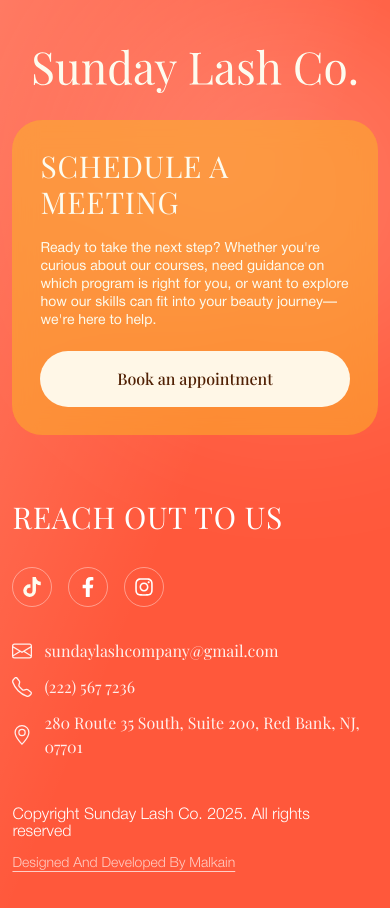
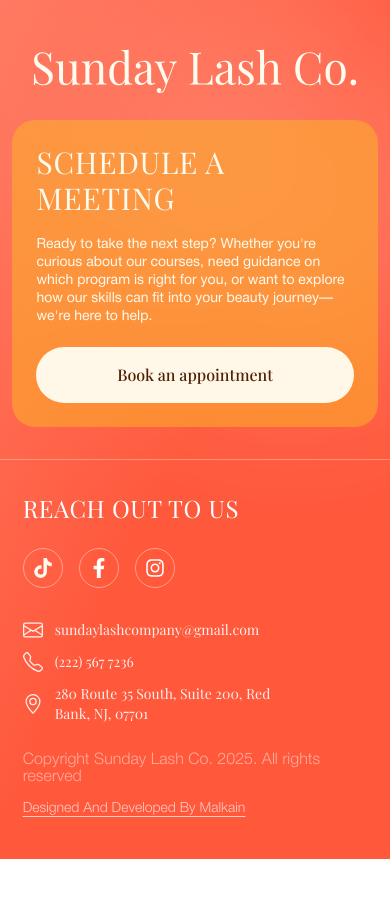
Before and after one commit to malkainweb/sundaylush, a Next.js app: page / in a window 390 px wide. Shown: the part 6120-7028 px from the top of the page. After the commit the page ends 6979 px from the top, so only its background shows below. Built offline with nearby package versions, Linux system fonts and the light colour scheme.

Commit message:
Update footer.tsx

```diff
--- a/app/components/footer.tsx
+++ b/app/components/footer.tsx
@@ -22,7 +22,7 @@
       {/* Decorative light beam effect */}
       <div className="absolute top-0 left-1/4 w-96 h-96 bg-white/20 blur-[100px] rounded-full pointer-events-none" />
 
-      <div className="relative  w-full z-10 md:w-800 max-w-full mx-auto pt-10 pb-16">
+      <div className="relative   w-full z-10 md:w-800 max-w-full mx-auto pt-10 pb-10 md:pb-16">
         {/* Logo Section */}
         <div className="text-center w-full  md:mb-0 mb-6 px-[8%] ">
           <Image
@@ -34,15 +34,15 @@
         <div className="border-b border-white/50  md:block hidden mb-10 "></div>
 
         {/* Content Grid */}
-        <div className="flex  md:flex-row  flex-col justify-between items-center px-[3.2%] md:pt-14  gap-16 w-full mx-auto">
+        <div className="flex  md:flex-row  flex-col justify-between items-center md:px-[3.2%] md:pt-14  gap-8  md:gap-16 w-full mx-auto">
           {/* Left Column - Reach Out */}
-          <div className={`${playfairDisplay.className} order-2 md:order-1 `}>
-            <h2 className="text-3xl md:text-4xl font-light mb-8 tracking-wide">
+          <div className={`${playfairDisplay.className}  order-2 md:order-1 `}>
+            <h2 className="text-2xl md:text-4xl font-light md:mb-8 mb-6 tracking-wide">
               REACH OUT TO US
             </h2>
 
             {/* Social Icons */}
-            <div className="flex gap-4 mb-8">
+            <div className="flex gap-4  mb-8">
               <a
                 href="#"
                 className="w-10 h-10 rounded-full border border-white/40 flex items-center justify-center hover:bg-white/10 text-[#FDFBEE] transition-colors"
@@ -67,13 +67,15 @@
             </div>
 
             {/* Contact Information */}
-            <div className={`space-y-3`}>
+            <div
+              className={`space-y-3  md:text-base text-sm md:w-full w-[80%]`}
+            >
               <a
                 href="mailto:sundaylashcompany@gmail.com"
                 className="flex items-center gap-3 text-white/90 hover:text-white transition-colors group"
               >
                 <BsEnvelope className="w-5 h-5 shrink-0" />
-                <span className="text-base">sundaylashcompany@gmail.com</span>
+                <span className="">sundaylashcompany@gmail.com</span>
               </a>
 
               <a
@@ -81,7 +83,7 @@
                 className="flex items-center gap-3 text-white/90 hover:text-white transition-colors group"
               >
                 <BsTelephone className="w-5 h-5 shrink-0" />
-                <span className="text-base">(222) 567 7236</span>
+                <span className="">(222) 567 7236</span>
               </a>
 
               <a
@@ -91,16 +93,16 @@
                 className="flex items-center gap-3 text-white/90 hover:text-white transition-colors group"
               >
                 <BsGeoAlt className="w-5 h-5 shrink-0" />
-                <span className="text-base">
+                <span className="">
                   280 Route 35 South, Suite 200, Red Bank, NJ, 07701
                 </span>
               </a>
             </div>
 
             {/* Copyright */}
-            <div className="flex gap-3 flex-col   mt-12 ">
+            <div className="flex gap-3 flex-col   mt-7 md:mt-12 ">
               <p
-                className={`${HelveticaNeue.className}  text-white w-[20rem] font-light max-w-full leading-[110%]`}
+                className={`${HelveticaNeue.className}  md:text-white text-white/50 w-[20rem] font-light max-w-full leading-[110%]`}
               >
                 Copyright Sunday Lash Co. 2025. All rights reserved{" "}
               </p>
@@ -114,9 +116,9 @@
           </div>
 
           {/* Right Column - Schedule Meeting */}
-          {/* <div className=""> */}
+          <div className="w-full   order-1 px-[3.2%] md:w-110 md:max-w-[60%] border-b-white/30 border-b md:border-none md:pb-0 pb-8">
             <div
-            className={`${playfairDisplay.className}  order-1 bg-[#FBB824]/50 backdrop-blur-md rounded-[30px] p-7 w-full  md:w-110 md:max-w-[60%] flex flex-col md:gap-6 gap-5 text-[#FDFBEE]`}
+              className={`${playfairDisplay.className} bg-[#FBB824]/50 backdrop-blur-md md:rounded-[30px] rounded-[23px] md:p-7 p-6  flex flex-col md:gap-6 gap-5 text-[#FDFBEE]`}
             >
               <h2 className="text-3xl md:text-4xl font-light tracking-wide">
                 SCHEDULE A<br />
@@ -127,9 +129,9 @@
                 className={`${HelveticaNeue.className} md:text-base text-sm leading-[130%] `}
               >
                 Ready to take the next step? Whether you're curious about our
-              courses, need guidance on which program is right for you, or want
-              to explore how our skills can fit into your beauty journey—we're
-              here to help.
+                courses, need guidance on which program is right for you, or
+                want to explore how our skills can fit into your beauty
+                journey—we're here to help.
               </p>
 
               <button
@@ -138,7 +140,7 @@
                 Book an appointment
               </button>
             </div>
-          {/* </div> */}
+          </div>
         </div>
       </div>
     </footer>
```
Lines whose indentation alone changed are shown as unchanged.
